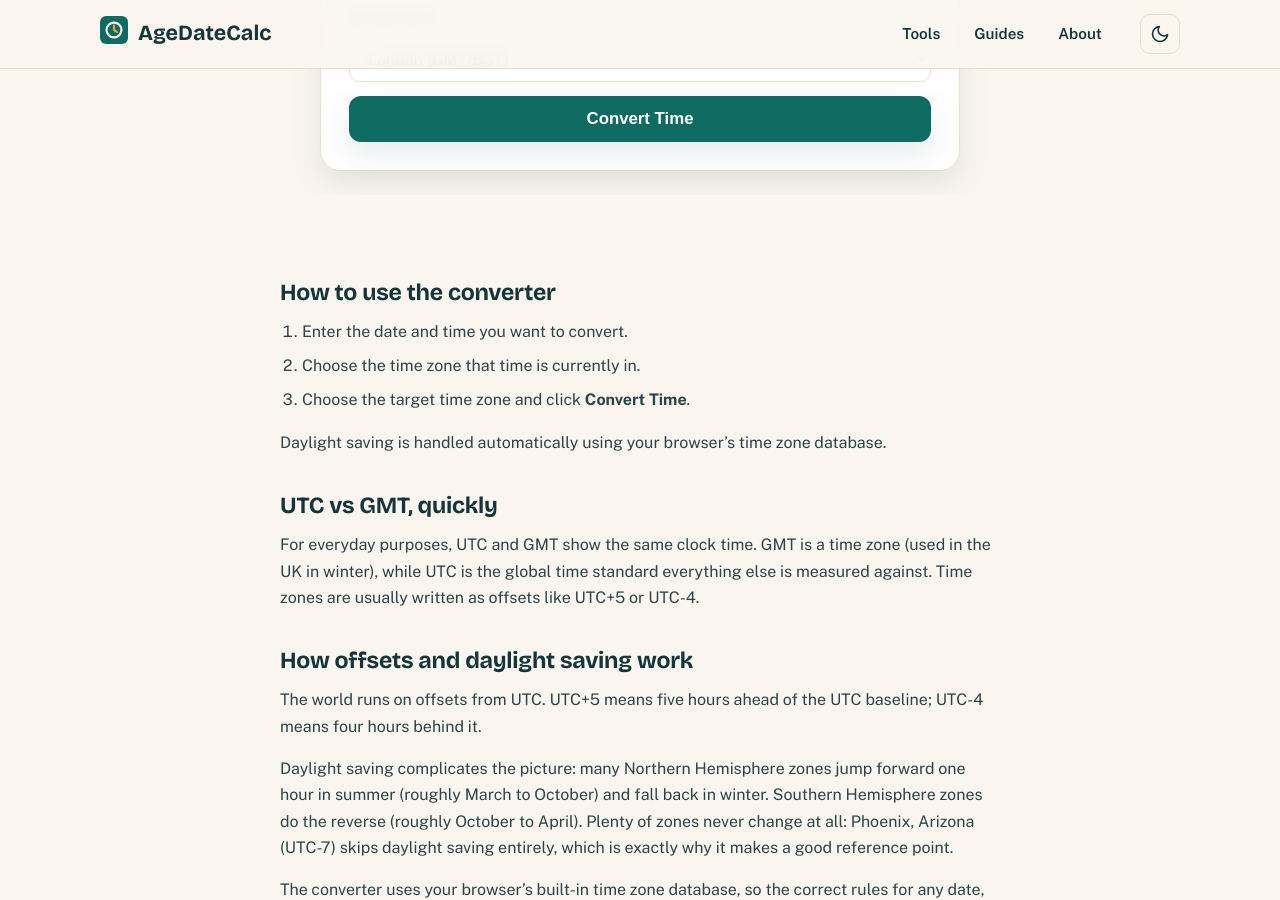
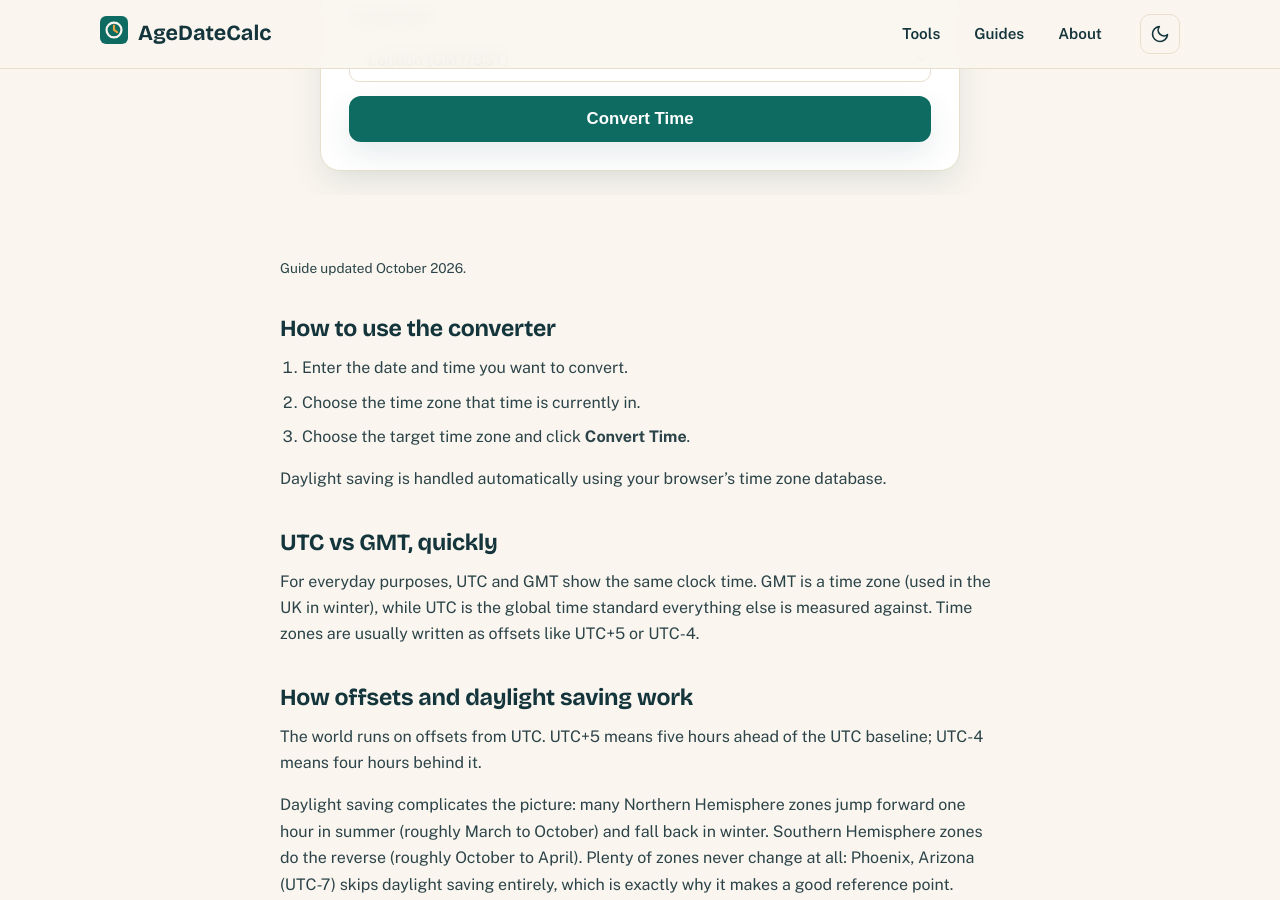
Before and after one commit to zaidmeo09-dhangal/agedatecalc, a Jekyll site: the page built from time-zone-converter.md, in a window 1280 px wide and 900 px high, scrolled down 499 px. Built offline with Jekyll 4.4.1, drawn with Linux system fonts in a browser that asks for light colours; some of the changed lines change nothing that is shown.

Commit message:
Competitor-beating upgrades: shareable URLs, US holidays, E-E-A-T sources, freshness

```diff
--- a/time-zone-converter.md
+++ b/time-zone-converter.md
@@ -81,6 +81,8 @@
 </section>
 
 <div class="prose" markdown="1">
+
+<p class="result-note" style="font-size:.85rem">Guide updated October 2026.</p>
 
 ## How to use the converter
 
@@ -208,12 +210,39 @@
     var from = fromSel.value, to = toSel.value;
     var fromName = fromSel.options[fromSel.selectedIndex].text;
     var toName = toSel.options[toSel.selectedIndex].text;
+    try{
+      var u = new URL(window.location.href);
+      u.searchParams.set("from", from); u.searchParams.set("to", to);
+      if(val){ u.searchParams.set("at", val); }
+      window.history.replaceState(null, "", u.toString());
+    }catch(e){}
     out.innerHTML =
       '<div class="result-box" style="margin-top:16px;text-align:left">' +
       '<p style="margin-bottom:8px"><strong>' + convertInZone(d, from) + '</strong><br><span style="color:var(--muted);font-size:.9rem">' + fromName + '</span></p>' +
       '<p style="font-size:1.4rem;text-align:center;margin:4px 0">↓</p>' +
       '<p><strong>' + convertInZone(d, to) + '</strong><br><span style="color:var(--muted);font-size:.9rem">' + toName + '</span></p>' +
-      '</div>';
+      '</div>' +
+      '<p class="result-note" style="margin-top:12px"><button type="button" class="btn btn-outline btn-sm" id="tz-share-btn">Copy share link</button> <span id="tz-share-msg" style="font-size:.85rem"></span></p>';
+    var tzShare = document.getElementById("tz-share-btn");
+    if(tzShare){
+      tzShare.addEventListener("click", function(){
+        var msg = document.getElementById("tz-share-msg");
+        function done(t){ if(msg){ msg.textContent = t; } }
+        if(navigator.clipboard && navigator.clipboard.writeText){
+          navigator.clipboard.writeText(window.location.href).then(function(){ done("Link copied!"); }, function(){ done("Copy failed, copy the URL manually."); });
+        }else{ done("Copy this page URL to share."); }
+      });
+    }
   });
+
+  try{
+    var qsp = new URLSearchParams(window.location.search);
+    var qfrom = qsp.get("from"), qto = qsp.get("to"), qat = qsp.get("at");
+    var validZones = zones.map(function(z){ return z[1]; });
+    if(qfrom && validZones.indexOf(qfrom) !== -1){ fromSel.value = qfrom; }
+    if(qto && validZones.indexOf(qto) !== -1){ toSel.value = qto; }
+    if(qat && /^\d{4}-\d{2}-\d{2}T\d{2}:\d{2}$/.test(qat)){ document.getElementById("tz-datetime").value = qat; }
+    if(qfrom || qto){ document.getElementById("tz-btn").click(); }
+  }catch(e2){}
 })();
 </script>
```
